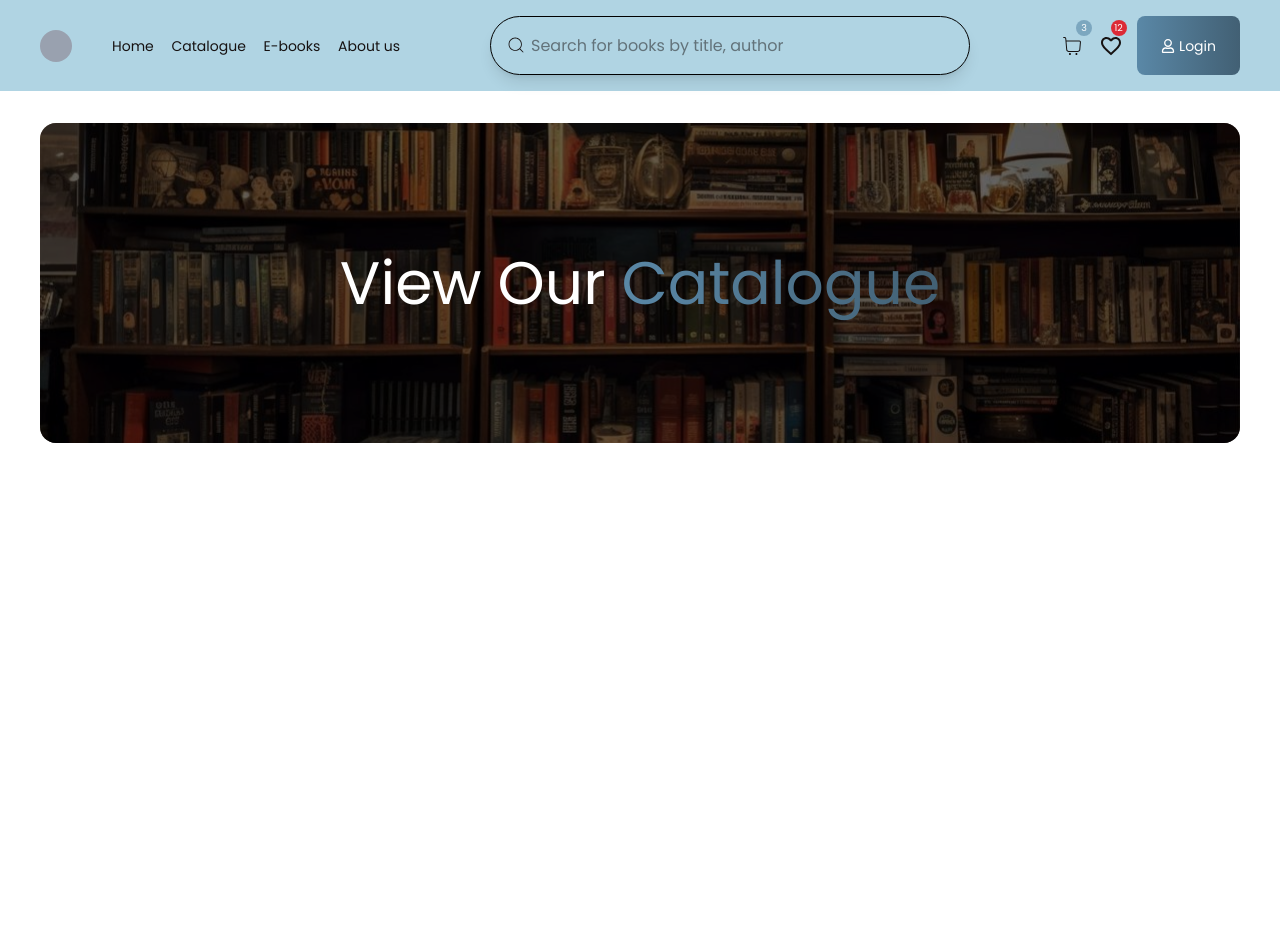
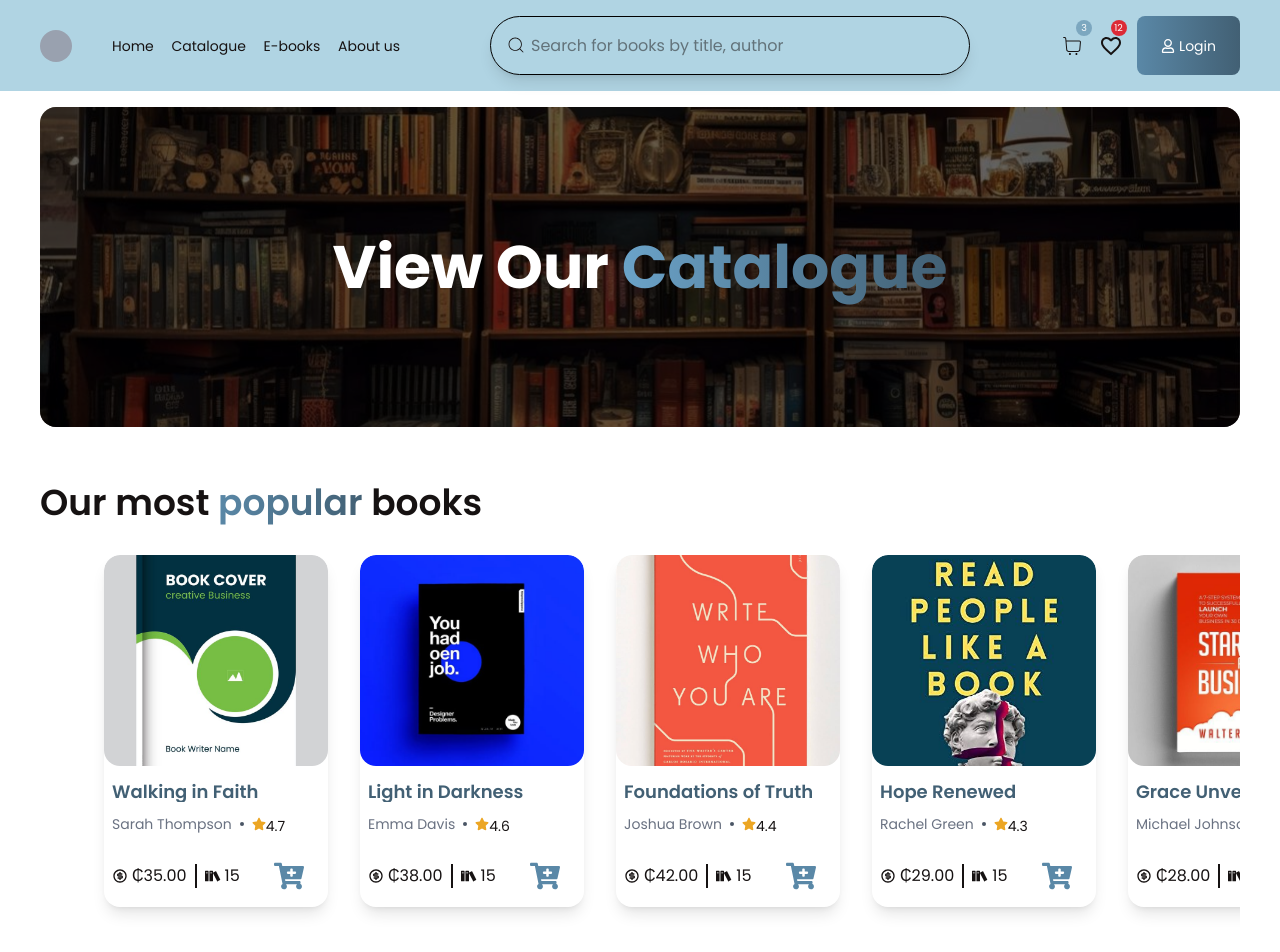
Before and after one commit to AgileMinds48/bible_bookministry-frontend, a Next.js app: page /catalogue in a window 1280 px wide. Shown: the top 952 px of the page. Before the commit the page ends 800 px from the top, so only its background shows below. Built offline with nearby package versions, Linux system fonts and the light colour scheme.

Commit message:
add page on catalogue

```diff
--- a/app/catalogue/page.tsx
+++ b/app/catalogue/page.tsx
@@ -1,10 +1,12 @@
 import CatalogueHeader from '@/components/Catalog/CatalogueHeader'
+import PopularBooks from '@/components/Catalog/PopularBooks'
 import React from 'react'
 
 const page = () => {
   return (
     <div>
-      <CatalogueHeader/>
+      <CatalogueHeader />
+      <PopularBooks/>
     </div>
   )
 }
--- a/components/Catalog/CatalogueHeader.tsx
+++ b/components/Catalog/CatalogueHeader.tsx
@@ -4,11 +4,11 @@ import React from 'react'
 
 const catalogueHeader = () => {
   return (
-    <section className="px-10 p-8 poppins">
+    <section className="px-10 p-4 poppins">
       <div className='h-[20em] rounded-2xl w-full relative before:absolute before:inset-0 before:bg-black/60 before:rounded-2xl'>
         <Image src={header} alt="bg" className='w-full h-full object-cover rounded-2xl' />
         <div className='absolute inset-0 text-white  text-6xl  flex items-center justify-center'>
-          <p>View Our <span className='text-transparent bg-clip-text bg-gradient-to-r from-[#5a88a7] to-[#426074]'> Catalogue </span></p>
+          <p className='font-bold'>View Our <span className='text-transparent bg-clip-text bg-gradient-to-r from-[#6ba3c9] to-[#426074]'> Catalogue </span></p>
         </div>
       </div>
     </section>
--- /dev/null
+++ b/components/Catalog/PopularBooks.tsx
@@ -0,0 +1,69 @@
+"use client"
+import { Books } from '@/app/utils/data'
+import Image from 'next/image'
+import React, { useState } from 'react'
+import { FaCartPlus, FaStar } from 'react-icons/fa'
+import { GrNext } from 'react-icons/gr'
+import { ImBooks } from 'react-icons/im'
+import { MdFavorite } from 'react-icons/md'
+import { RiMoneyDollarCircleLine } from 'react-icons/ri'
+import { SiBookstack } from 'react-icons/si'
+
+const PopularBooks = () => {
+  const popularBooks = Books.filter((book) =>book.category==="Popular"
+)
+
+  const [isFav, setisFav] = useState(
+    Object.fromEntries(Books.map((_,idx)=>[idx,false]))
+  )
+  const handleFav = (index:number) => {
+
+    setisFav((prev) => ({
+      ...prev,
+      [index]:!isFav[index]
+    }))
+
+  }
+
+
+  return (
+    <section>
+      <div className=' py-10 poppins px-10'>
+          <h1 className='text-4xl poppins font-semibold text-[#3D3D3D]'>Our most <span className='text-transparent bg-clip-text bg-gradient-to-r from-[#5a88a7] to-[#426074]'>popular</span>  books</h1>
+
+        <div className='flex shrink-0 px-16 p-8 overflow-hidden gap-8 gap-y-14 '>
+          {popularBooks.map(({img,title,author,price,rating},index) => (
+             <div key={index} className='rounded-2xl'>
+          <div className='grid grid-cols-1 grid-rows-[60%_40%] cursor-pointer hover:shadow-xl transition duration-100 h-[22em]  w-[14em] shadow-lg rounded-2xl overflow-hidden'>
+            <div className='group h-full relative before:absolute before:inset-0 before:bottom-0 before:bg-linear-to-t  before:from-black/30 before:from-0% before:via-black/10 before:via-60% before:to-black/0 before:to-100% before:opacity-0 hover:before:opacity-100 before:transition before:duration-500  rounded-2xl overflow-hidden'>
+                  <Image src={img} alt='' className='h-full w-full object-cover ' />
+                  {
+                    <div className='absolute bottom-2 right-2' onClick={() => handleFav(index)}><MdFavorite className={`text-3xl  opacity-0 group-hover:opacity-100 transition duration-500 ${isFav[index]?"text-red-500 opacity-100 animate-bubble":"text-white"}`} /></div>}
+            </div>
+              <div className='p-4 px-2 flex flex-col h-full'>
+                  <p className='line-clamp-2 text-lg font-semibold text-[#426074] leading-[1.1em] mb-1'>{title}</p>
+                <div className='w-full flex items-center gap-2 mt-2'>
+                    <p className='text-sm text-gray-500'>{ author}</p>
+                  <div className='bg-gray-600 w-1 h-1 rounded-full'></div>
+                  <span className='text-sm flex items-baseline translate-y-0.5'><FaStar className='text-[#eca624]'/> {rating} </span>
+                </div>
+                  <div className=' flex center mt-auto pr-4'>
+                    <div className='flex gap-2'>
+                      <p className='flex gap-1 items-center'><RiMoneyDollarCircleLine /> ₵{price}.00</p>
+                      <span className='border-r border'></span>
+                      <p title='available copies' className='flex items-center gap-1'><ImBooks /> 15</p>
+                    </div>
+                  <button className='text-3xl text-[#5a88a7] '><FaCartPlus/></button>
+                </div>
+              </div>
+            </div>
+            </div>
+          ))}
+
+        </div>
+      </div>
+    </section>
+  )
+}
+
+export default PopularBooks
```
